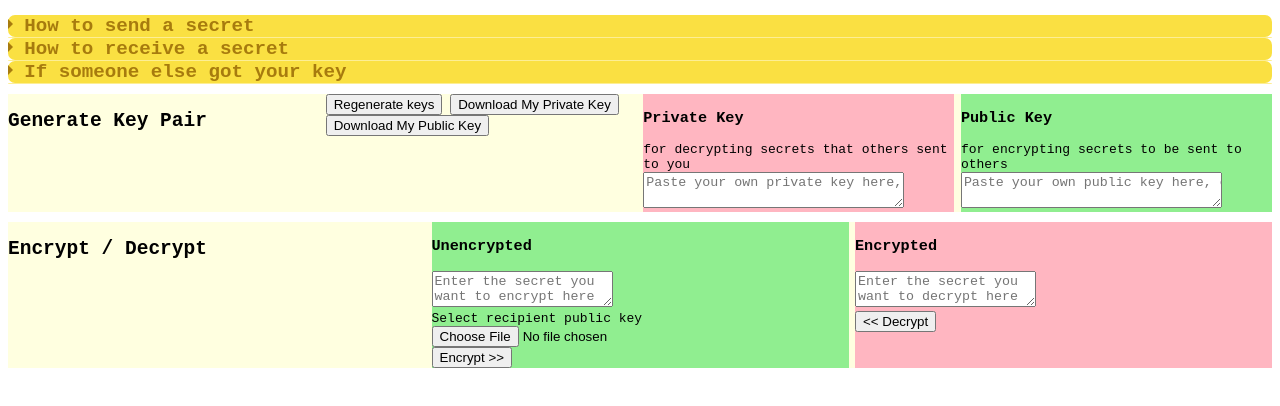
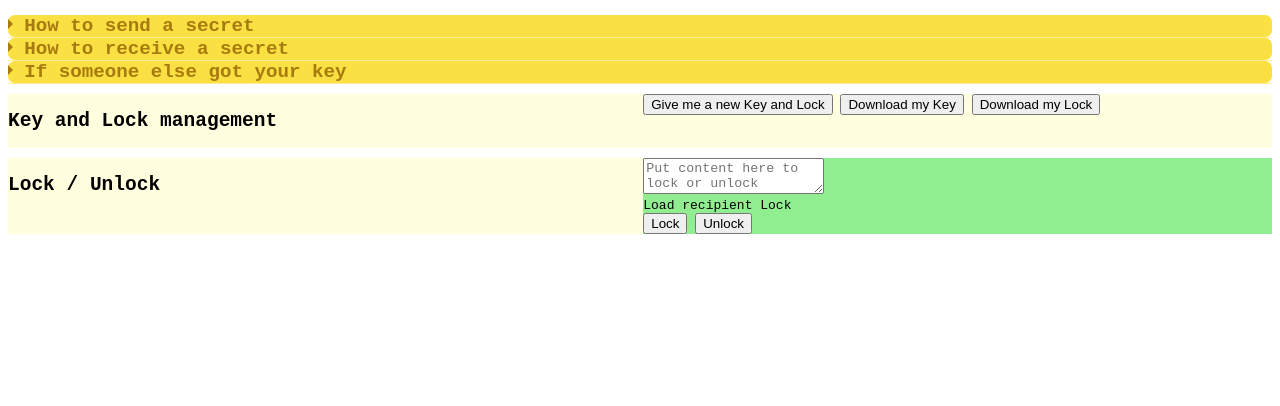
Before and after one commit to justencrypt/justencrypt.github.io, a plain HTML site: page index.html in a window 1280 px wide. Shown: the part 50-456 px from the top of the page. Drawn offline with Linux system fonts and the light colour scheme.

Commit message:
Rephrase terminology to use Key and Lock instead
- change public file button to show the file name

```diff
--- a/index.html
+++ b/index.html
@@ -17,7 +17,7 @@
           <label for="collapsible" class="lbl-toggle">How to send a secret</label>
           <div class="collapsible-content">
             <ol>
-              <li>Get the public key from the recipient and put it into the "Public Key" text area.</li>
+              <li>Get the Lock from the recipient and load it the "Browse" button.</li>
               <li>Type your secret into the "Unencrypted" text box and click on the "Encrypt" button.</li>
               <li>Copy the contents of the "Encrypted" text box and send it to the recipient.</li>
             </ol>
@@ -38,67 +38,39 @@
           <label for="collapsible3" class="lbl-toggle">If someone else got your key</label>
           <div class="collapsible-content">
             <ol>
-              <li>Click "Regenerate keys" to get a new set.</li>
-              <li><u>Do not</u> share your private keys with anyone else.</li>
+              <li>Click "Give me a new Key and Lock" to get a new set.</li>
+              <li><u>Do not</u> share your key with anyone else.</li>
             </ol>
           </div>
         </div>
       </section>
       <section class="generate-keys">
-        <h2>Generate Key Pair</h2>
+        <h2>Key and Lock management</h2>
         <section>
-          <button class="generate-key-button" type="button">Regenerate keys</button>
-          <a class="download-private-key-button" download="private-key-do-not-share.txt" href="">
-            <button>Download My Private Key</button>
-          </a>
-          <a class="download-public-key-button" download="public-key.txt" href="">
-            <button>Download My Public Key</button>
-          </a>
-        </section>
-        <section class="generate-private">
-          <h3>Private Key</h3>
-          <label for="generated-private-key">for decrypting secrets that others sent to you</label>
-          <textarea
-            id="generated-private-key"
-            wrap="off"
-            cols="30"
-            placeholder="Paste your own private key here, or generate a new one"></textarea>
-        </section>
-        <section class="generate-public">
-          <h3>Public Key</h3>
-          <label for="generated-public-key">for encrypting secrets to be sent to others</label>
-          <textarea
-            id="generated-public-key"
-            wrap="off"
-            cols="30"
-            placeholder="Paste your own public key here, or generate a new one"></textarea>
+          <button class="generate-key-button" type="button">Give me a new Key and Lock</button>
+          <a class="download-private-key-button"
+             download="private-key-do-not-share.txt"
+             href=""><button>Download my Key</button></a>
+          <a class="download-public-key-button"
+             download="lock-share-this-with-sender.txt"
+             href=""><button>Download my Lock</button></a>
         </section>
       </section>
       <section class="encrypt-decrypt">
-        <h2>Encrypt / Decrypt</h2>
+        <h2>Lock / Unlock</h2>
         <section class="plaintext">
-          <h3>Unencrypted</h3>
           <div>
             <textarea
-              id="plaintext"
+              id="workarea"
               size="30"
-              placeholder="Enter the secret you want to encrypt here"></textarea>
+              placeholder="Put content here to lock or unlock"></textarea>
           </div>
           <div>
-            <label for="public-key-file">Select recipient public key</label>
             <input type="file" id="public-key-file">
+            <label for="public-key-file" class="lbl-public-key-file">Load recipient Lock</label>
           </div>
-          <input class="encrypt-button" type="button" value="Encrypt >>">
-        </section>
-        <section class="ciphertext">
-          <h3>Encrypted</h3>
-          <div>
-            <textarea
-              id="ciphertext"
-              size="30"
-              placeholder="Enter the secret you want to decrypt here"></textarea>
-          </div>
-          <input class="decrypt-button" type="button" value="<< Decrypt">
+          <input class="encrypt-button" type="button" value="Lock">
+          <input class="decrypt-button" type="button" value="Unlock">
         </section>
       </section>
     </div>
--- a/index.js
+++ b/index.js
@@ -96,17 +96,12 @@ async function pemToPrivateKey(pem) {
   );
 }
 
-// helper functions for displaying the keys, and persisting into localStorage
+// helper functions for update the download link and global variable
 function usePrivateKey(pem) {
-  displayPrivateKey(pem);
   createLinkToDownloadPrivateKey(pem);
   pemToPrivateKey(pem).then((privateKey) => {
     myPrivateKey = privateKey;
   });
-}
-
-function displayPrivateKey(pem) {
-  document.querySelector("#generated-private-key").value = pem;
 }
 
 function createLinkToDownloadPrivateKey(pem) {
@@ -133,15 +128,10 @@ function loadPrivateKeyFromLocalStorage() {
 }
 
 function usePublicKey(pem) {
-  displayPublicKey(pem);
   createLinkToDownloadPublicKey(pem);
   pemToPublicKey(pem).then((publicKey) => {
     myPublicKey = publicKey;
   });
-}
-
-function displayPublicKey(pem) {
-  document.querySelector("#generated-public-key").value = pem;
 }
 
 function createLinkToDownloadPublicKey(pem) {
@@ -162,6 +152,7 @@ function loadPublicKeyFromFile() {
   const reader = new FileReader();
   reader.onload = async (event) => {
     recipientPublicKey = await pemToPublicKey(reader.result);
+    document.querySelector(".lbl-public-key-file").textContent = this.files[0].name;
   }
   reader.readAsText(this.files[0]);
 }
@@ -169,36 +160,34 @@ function loadPublicKeyFromFile() {
 // Get the encoded message, encrypt it and display a representation
 // of the ciphertext in the "Ciphertext" element.
 async function encryptMessage() {
-  const plaintext = document.querySelector("#plaintext").value;
+  const workarea = document.querySelector("#workarea");
   const ciphertext = await window.crypto.subtle.encrypt(
     {
       name: "RSA-OAEP"
     },
     recipientPublicKey,
-    str2ab(plaintext)
+    str2ab(workarea.value)
   );
-  const ciphertextValue = document.querySelector("#ciphertext");
-  ciphertextValue.value = arrayBufferToBase64(ciphertext);
+  workarea.value = arrayBufferToBase64(ciphertext);
 }
 
 // Fetch the ciphertext and decrypt it.
 // Write the decrypted message into the "Decrypted" box.
 async function decryptMessage() {
-  const ciphertextValue = document.querySelector("#ciphertext");
+  const workarea = document.querySelector("#workarea");
   let decrypted = await window.crypto.subtle.decrypt(
     {
       name: "RSA-OAEP"
     },
     myPrivateKey,
-    base64ToArrayBuffer(ciphertextValue.value)
+    base64ToArrayBuffer(workarea.value)
   );
 
   let dec = new TextDecoder();
-  const decryptedValue = document.querySelector("#plaintext");
-  decryptedValue.value = dec.decode(decrypted);
+  workarea.value = dec.decode(decrypted);
 }
 
-// Generate an encryption key pair, then display to user
+// Generate an encryption key pair, and save to localStorage
 function generateKeyPair() {
   window.crypto.subtle.generateKey(
     {
--- a/style.css
+++ b/style.css
@@ -43,6 +43,17 @@ body {
 .ciphertext {
   background: lightpink;
 }
+/* styling for file upload button */
+input[type='file'] {
+  display: none;
+}
+
+.lbl-public-key-file {
+  display: inline-block;
+  appearance: button;
+  -moz-appearance: button;
+  -webkit-appearance: button;
+}
 
 /* styling for collapsible sections */
 input[type='checkbox'] {
@@ -54,8 +65,6 @@ input[type='checkbox'] {
 
   font-weight: bold;
   font-size: 1.2rem;
-
-  /* padding: 1rem; */
 
   color: #A77B0E;
   background: #FAE042;
```
